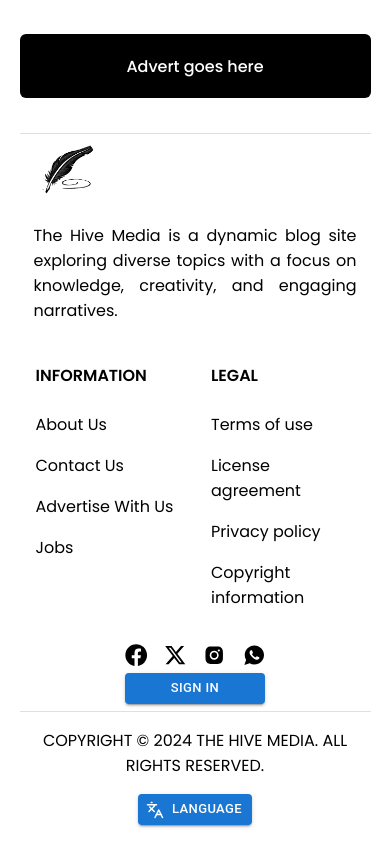
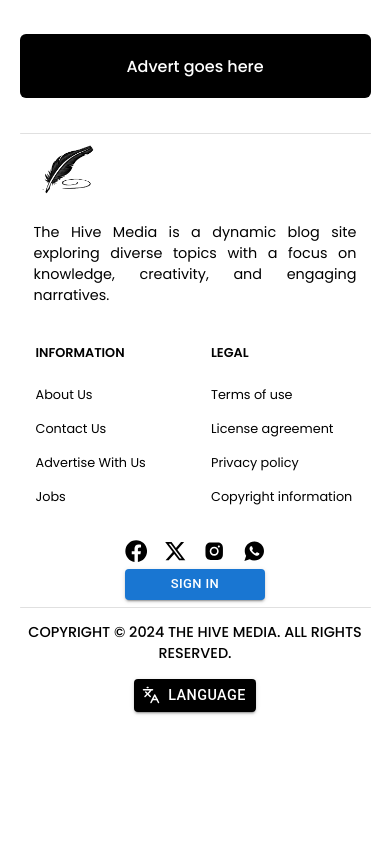
Before and after one commit to Fareed0001/thehivemedia, a Next.js app: page / in a window 390 px wide. Shown: the part 1023-1867 px from the top of the page. After the commit the page ends 1754 px from the top, so only its background shows below. Built offline with nearby package versions, Linux system fonts and the light colour scheme.

Commit message:
mobile view adjustments

```diff
--- a/src/components/Footer/FooterBottomDiv.jsx
+++ b/src/components/Footer/FooterBottomDiv.jsx
@@ -10,7 +10,7 @@ function FooterBottomDiv() {
 
         <div className={styles.footerBottomDiv}>
             <p className={styles.copyRight}>COPYRIGHT © 2024 THE HIVE MEDIA. ALL RIGHTS RESERVED.</p>
-            <Button variant="contained" startIcon={<LuLanguages />} size="small" className={styles.sidebarSignIn}>Language</Button>
+            <Button variant="contained" startIcon={<LuLanguages />} size="small" className={styles.translate}>Language</Button>
         </div>
 
     );
--- a/src/styles/footer.module.css
+++ b/src/styles/footer.module.css
@@ -81,6 +81,15 @@
   align-items: center;
 }
 
+.footerBottomDiv .translate {
+  background-color: black;
+  color: white;
+}
+
+
+.footerBottomDiv .translate:hover {
+  background-color: var(--primary-color);
+}
 /* FOOTER BOTTOM DIV  */
 
 
@@ -130,6 +139,15 @@
 
 /* start of phone styles 479 and below */
 @media screen and (max-width: 479px) {
+/* FOOTER DIVIDER  */
+
+.footerDivider {
+  border: 3px solid var(--foreground);
+  margin: 10% 0;
+  border-radius: 6px;
+}
+
+/* FOOTER DIVIDER  */
 
   /* FOOTER BOTTOM DIV */
   .footerBottomDiv {
@@ -138,6 +156,10 @@
     text-align: center;
   }
 
+  .footerBottomDiv p, .footerBottomDiv .translate {
+    font-size: .9rem;
+    font-weight: 500;
+  }
   /* FOOTER BOTTOM DIV  */
 
   /* FOOTER FIRST DIV  */
@@ -149,10 +171,19 @@
 
   .footerLogoDiv p {
     text-align: justify;
+    font-size: .9rem
+
   }
 
   /* FOOTER FIRST DIV  */
 
+  /* FOOTER SECOND AND THIRD DIV */
+  .footerLinkDiv p,
+  .supportFooterDiv p, .footerLinkDiv a,
+  .supportFooterDiv a {
+  font-size: .8rem
+}
+/* FOOTER SECOND AND THIRD DIV  */
 
 /* FOOTER SOCIAL DIV */
 
@@ -175,7 +206,7 @@
 }
 
 .socialIcon {
-  font-size: 1.4rem;
+  font-size: 1.2srem;
 }
 /* FOOTER SOCIAL DIV */
 
```
